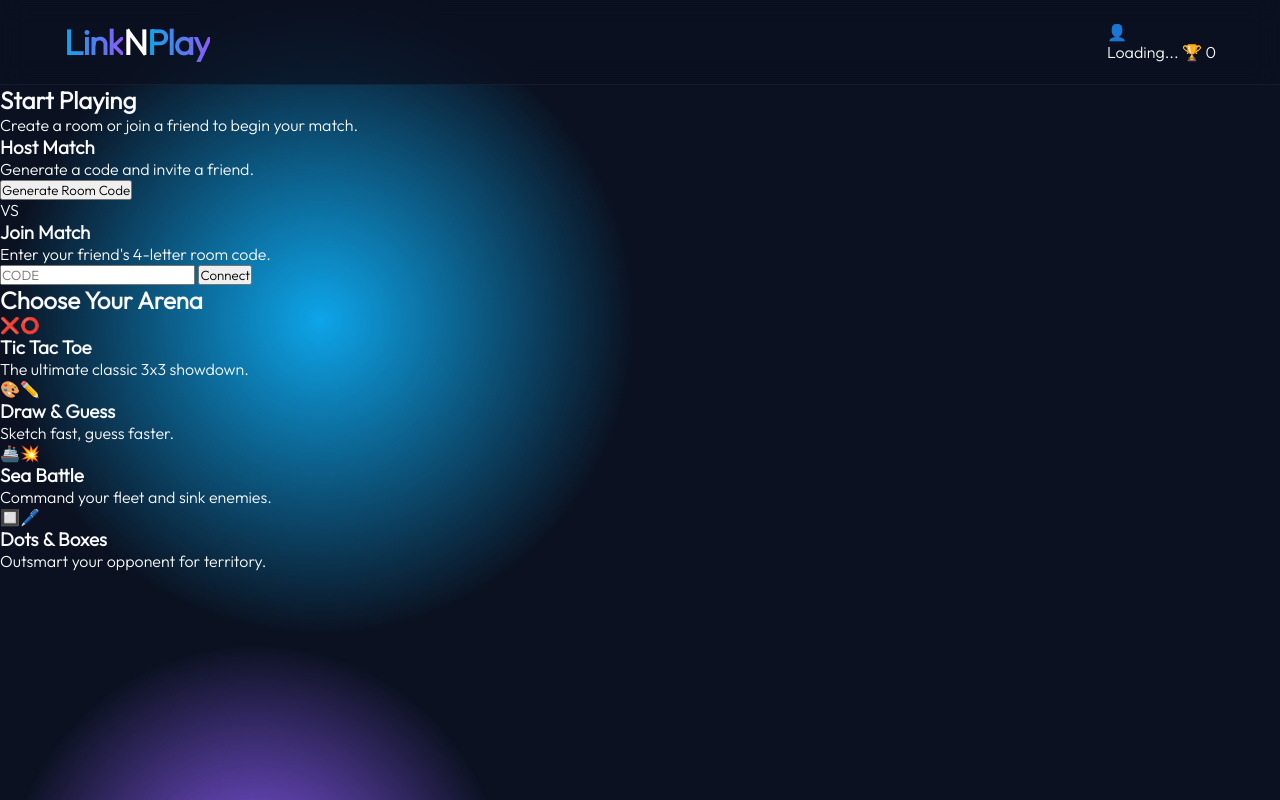
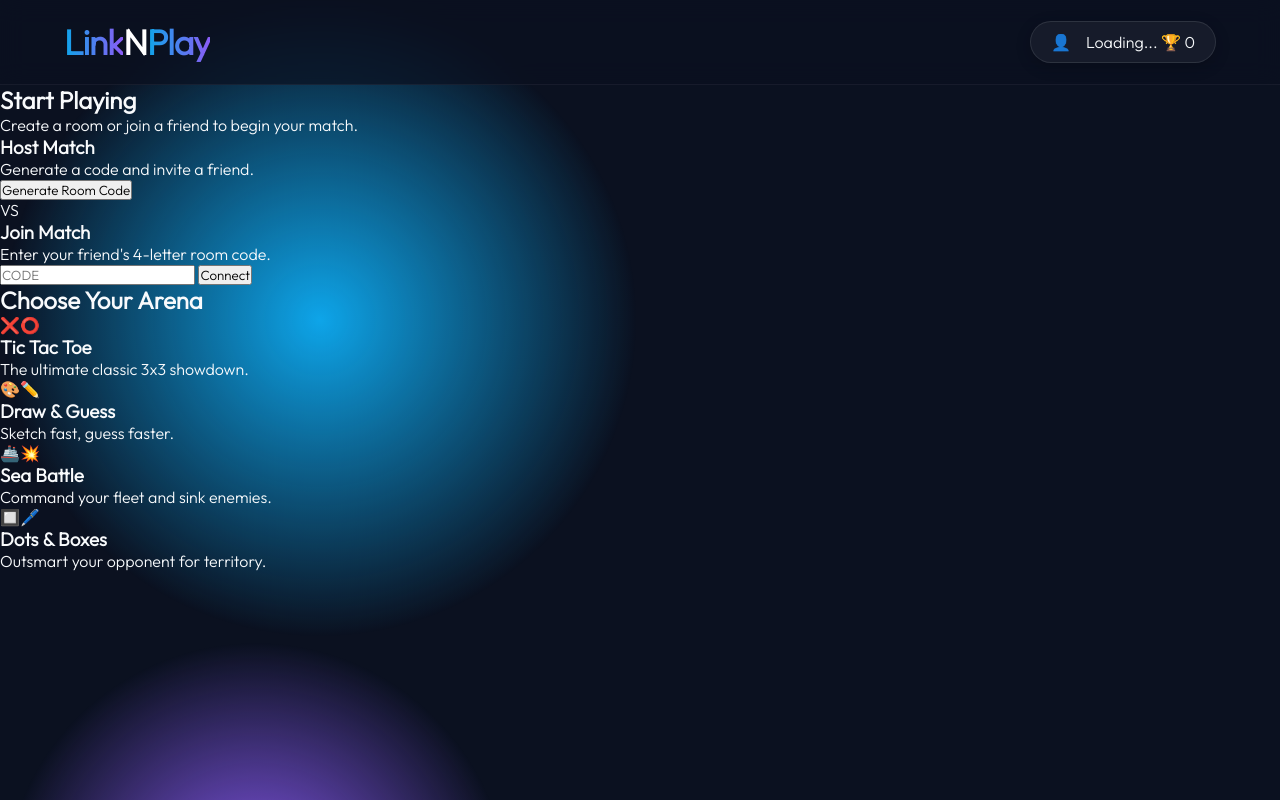
Before and after one commit to Rvbrothers11/LinkNPlay, a plain HTML site: page index.html in a window 1280 px wide. Drawn offline with Linux system fonts and the light colour scheme.

Commit message:
updated styling for the user profile.

```diff
--- a/style.css
+++ b/style.css
@@ -87,3 +87,14 @@ body {
 .white-text {
     color: white;
 }
+
+.user-profile {
+    display: flex;
+    align-items: center;
+    gap: 15px;
+    background: rgba(255, 255, 255, 0.05);
+    padding: 10px 20px;
+    border-radius: 30px;
+    border: 1px solid rgba(255, 255, 255, 0.1);
+    box-shadow: 0 4px 15px rgba(0, 0, 0, 0.2);
+}
```
